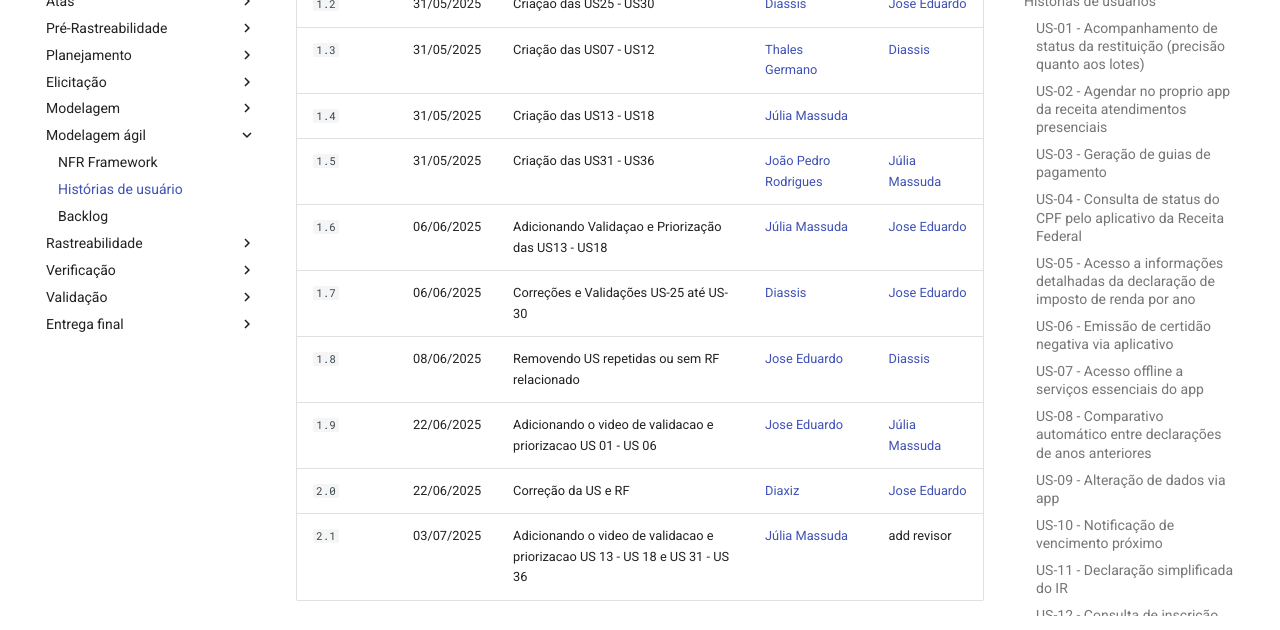
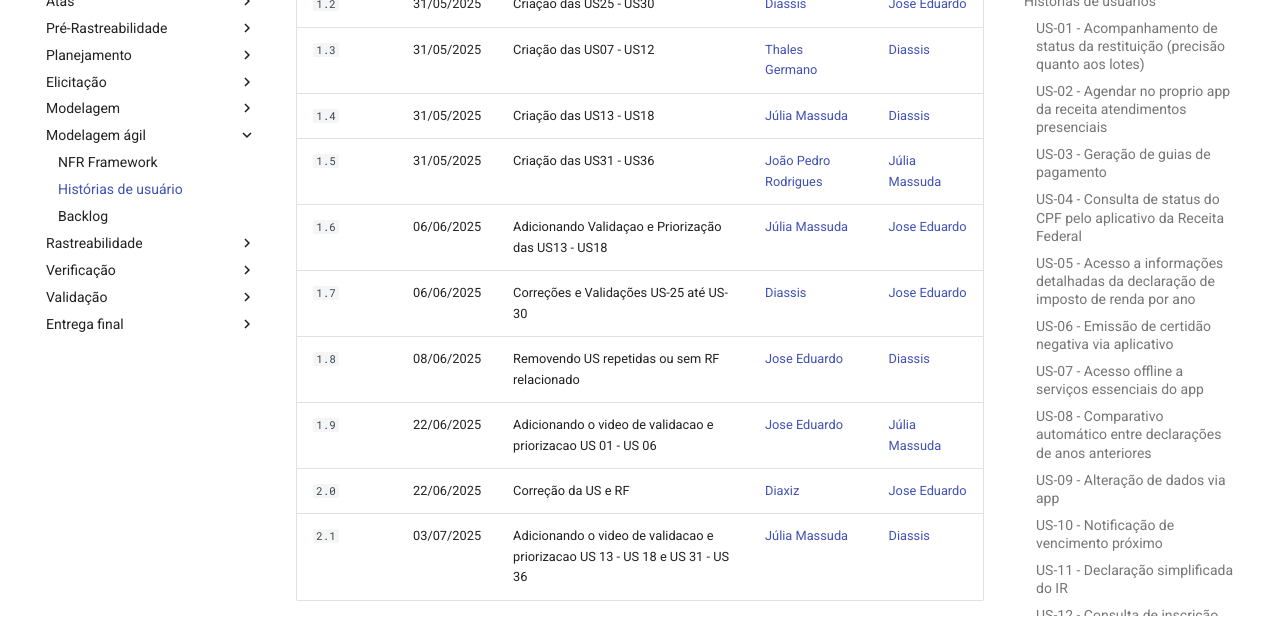
Before and after one commit to Requisitos-de-Software/2025.1-Meu-INSS, an MkDocs documentation site: the page built from docs/modelagem-agil/historias-usuario.md, in a window 1280 px wide and 900 px high, scrolled down 24410 px. Shown: the part 215-845 px from the top of the window. Built offline with MkDocs 1.6.1 and Material for MkDocs 9.7.7, drawn with Linux system fonts in a browser that asks for light colours; comment, search, counter and statistics services are not loaded.

```diff
--- a/docs/modelagem-agil/historias-usuario.md
+++ b/docs/modelagem-agil/historias-usuario.md
@@ -638,11 +638,11 @@ Versão |   Data     | Descrição | Autor(es) | Revisor(es)
 `1.1`  | 31/05/2025 | Criação das US01 - US06 | [Jose Eduardo](https://github.com/jevprado) | [Thales Germano](https://github.com/thalesgvl) |
 `1.2`  | 31/05/2025 | Criação das US25 - US30 | [Diassis](https://github.com/Diaxiz) | [Jose Eduardo](https://github.com/jevprado) |
 `1.3`  | 31/05/2025 | Criação das US07 - US12 | [Thales Germano](https://github.com/thalesgvl) |[Diassis](https://github.com/Diaxiz) |
-`1.4`  | 31/05/2025 | Criação das US13 - US18 | [Júlia Massuda](https://github.com/JuliaReis18) |[]() |
+`1.4`  | 31/05/2025 | Criação das US13 - US18 | [Júlia Massuda](https://github.com/JuliaReis18) |[Diassis](https://github.com/Diaxiz) |
 `1.5`  | 31/05/2025 | Criação das US31 - US36 | [João Pedro Rodrigues](https://github.com/JpRodrigues2) |[Júlia Massuda](https://github.com/JuliaReis18)|
 `1.6`  | 06/06/2025 | Adicionando Validaçao e Priorização das US13 - US18 | [Júlia Massuda](https://github.com/JuliaReis18) |[Jose Eduardo](https://github.com/jevprado) |
 `1.7`  | 06/06/2025 | Correções e Validações US-25 até US-30 | [Diassis](https://github.com/Diaxiz) |[Jose Eduardo](https://github.com/jevprado) |
 `1.8`  | 08/06/2025 | Removendo US repetidas ou sem RF relacionado | [Jose Eduardo](https://github.com/jevprado) | [Diassis](https://github.com/Diaxiz) |
 `1.9`  | 22/06/2025 | Adicionando o video de validacao e priorizacao US 01 - US 06 | [Jose Eduardo](https://github.com/jevprado) | [Júlia Massuda](https://github.com/JuliaReis18) |
 `2.0`  | 22/06/2025 | Correção da US e RF | [Diaxiz](https://github.com/Diassis) | [Jose Eduardo](https://github.com/jevprado) |
-`2.1`  | 03/07/2025 | Adicionando o video de validacao e priorizacao US 13 - US 18 e US 31 - US 36 | [Júlia Massuda](https://github.com/JuliaReis18) | add revisor
+`2.1`  | 03/07/2025 | Adicionando o video de validacao e priorizacao US 13 - US 18 e US 31 - US 36 | [Júlia Massuda](https://github.com/JuliaReis18) | [Diassis](https://github.com/Diaxiz) |
```
Also changed, not shown: docs/modelagem-agil/backlog.md (+2 -3 lines).
